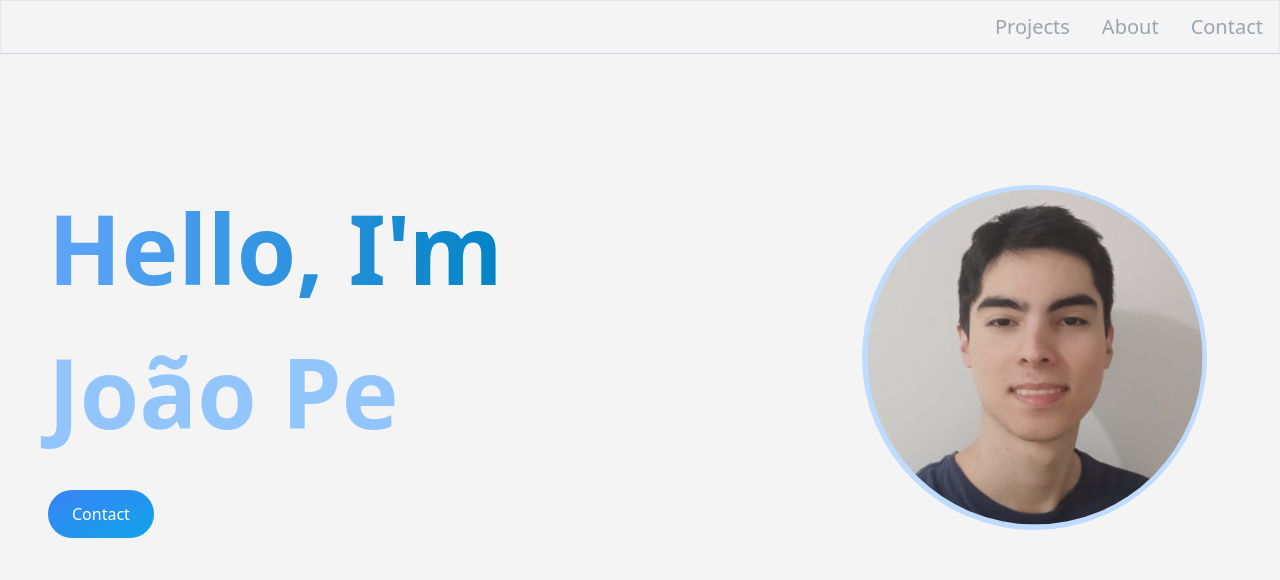
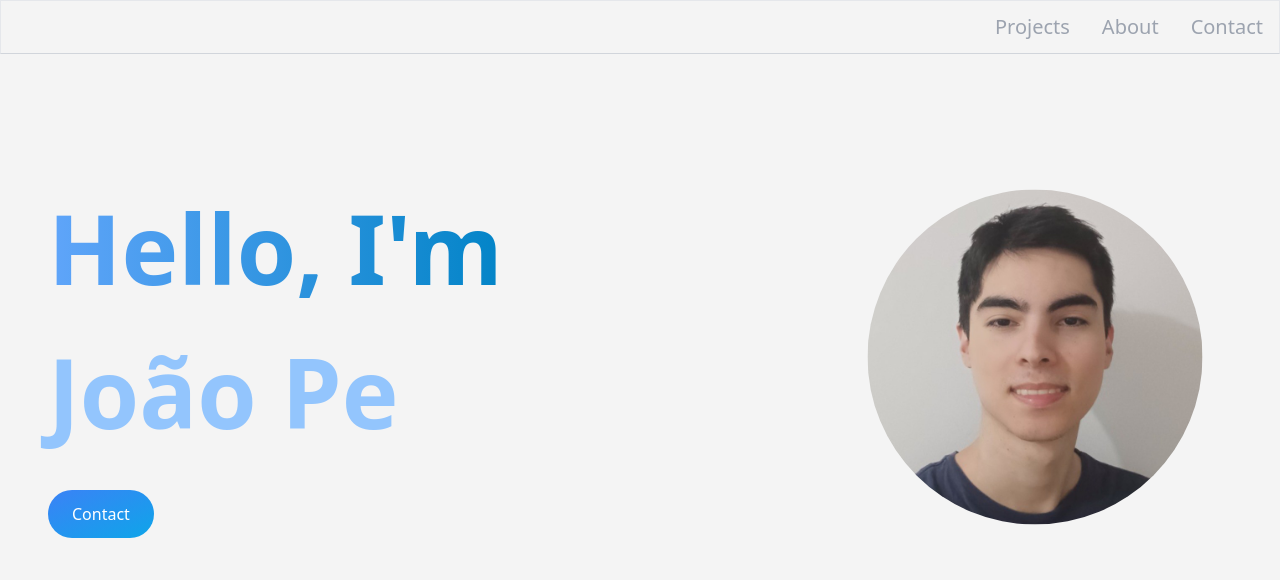
Before and after one commit to JoaoPedroCorreia1/portfolio, a Next.js app: page / in a window 1280 px wide. Shown: the top 580 px of the page. Built offline with nearby package versions, Linux system fonts and the light colour scheme.

Commit message:
feat: change profile style

```diff
--- a/src/app/components/ProfileSection.jsx
+++ b/src/app/components/ProfileSection.jsx
@@ -47,7 +47,7 @@ const ProfileSection = () => {
           transition={{ duration: 0.5 }}
           className="col-span-4 place-self-center mt-4 lg:mt-0"
         >
-          <div className="rounded-full bg-primary-200 w-[200px] h-[200px] lg:w-[345px] lg:h-[345px] relative">
+          <div className="rounded-full w-[200px] h-[200px] lg:w-[345px] lg:h-[345px] relative">
             <Image
               src="/images/profile-image.jpg"
               alt="profile image"
```
